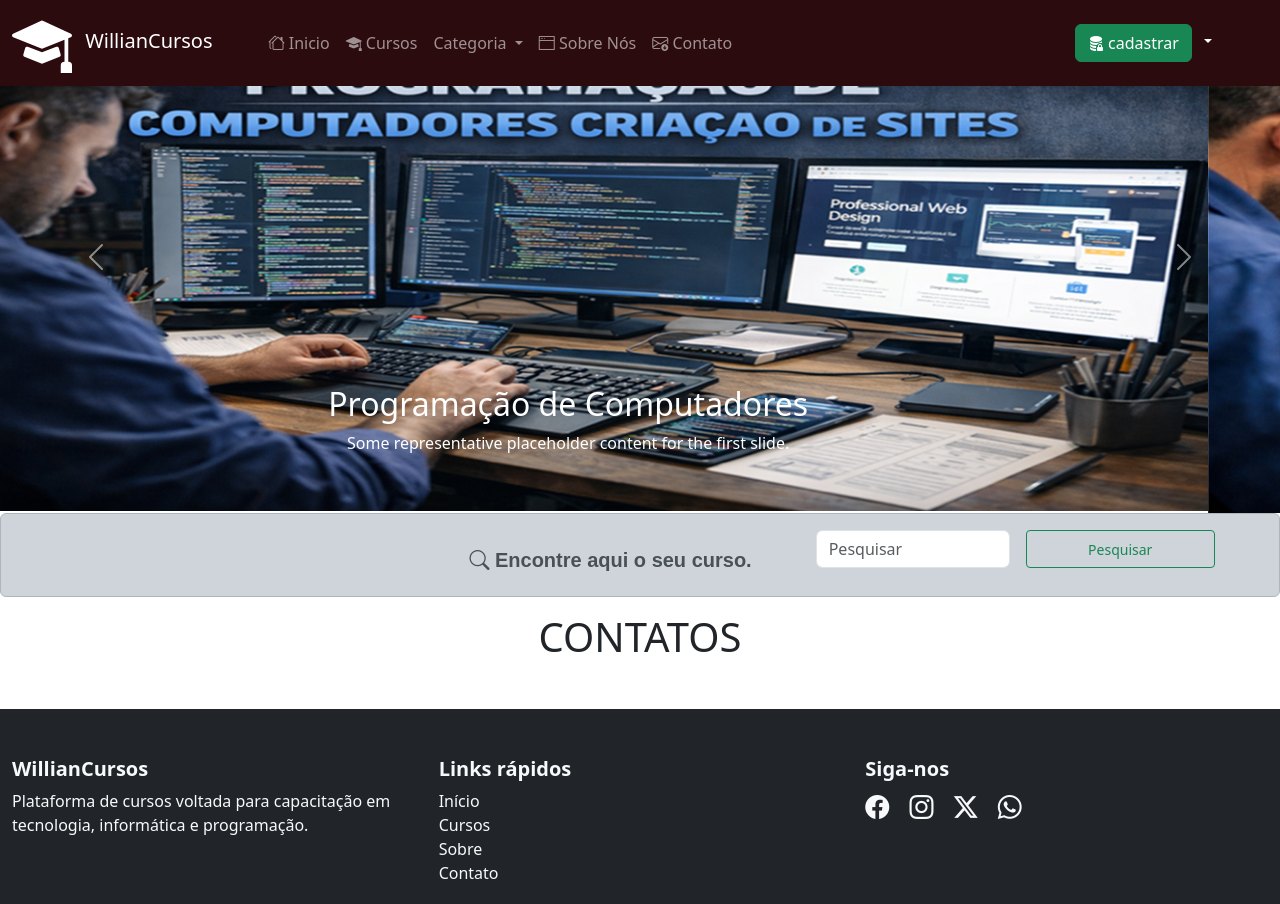
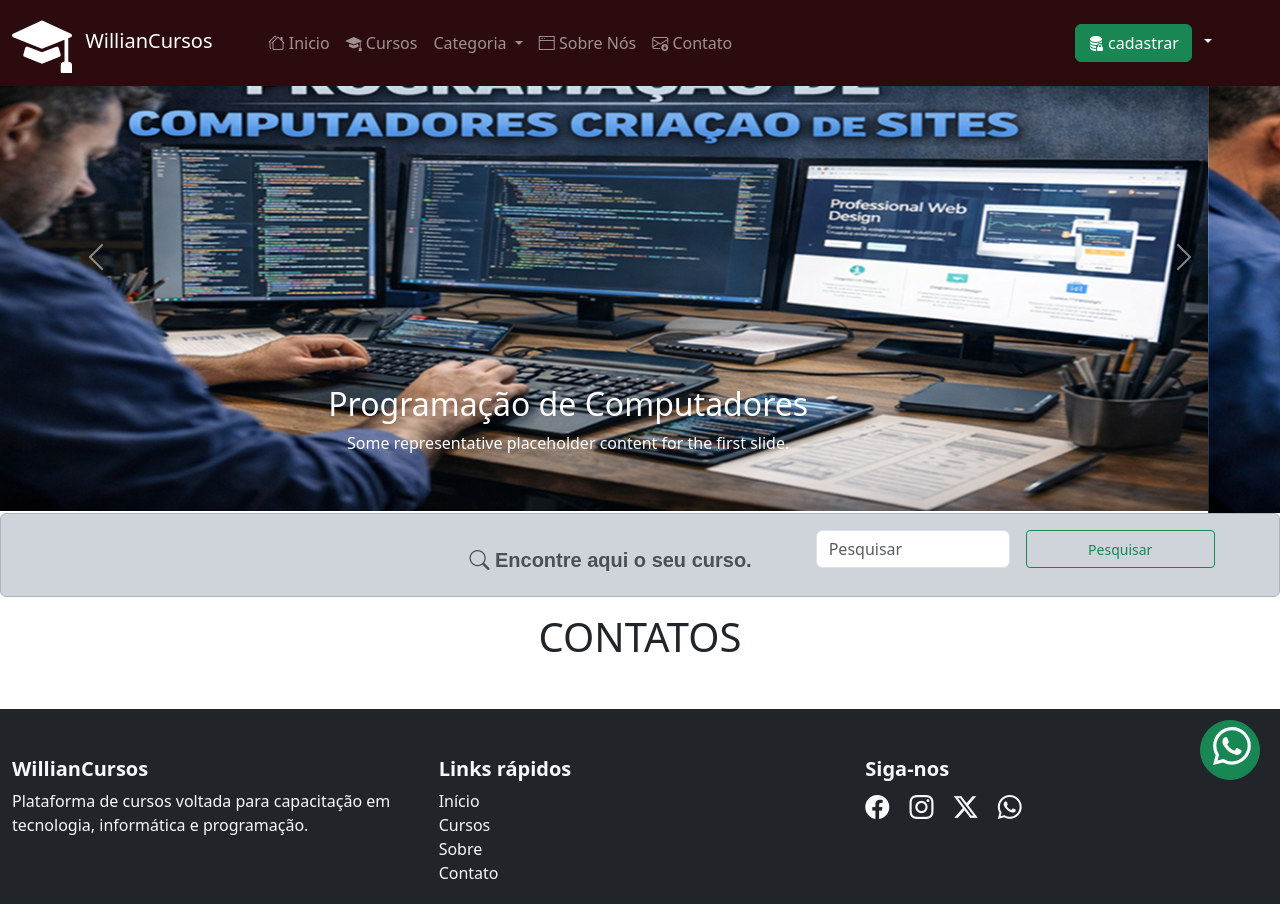
Before and after one commit to EvaneiWFreitas/projetoFrontEnd2, a website: page contatos.html in a window 1280 px wide. Shown: the top 904 px of the page. Drawn offline with nearby package versions, Linux system fonts and the light colour scheme.

Commit message:
Adding the WhatsApp button to all pages.(Adicionando o botão de whtsapp em todas as paginas)

```diff
--- a/contatos.html
+++ b/contatos.html
@@ -152,6 +152,15 @@
   <!-- ****************************************************************
      ******************* FINAL DA BARRA ALERT DE BUSCA *************-->
 
+     <!-- ********** ********* BOTÃO FLUTUANTE WTHSAPP  ***************** ********************* ********************************************-->
+  <a href="" class="btn btn-success floating-btn rounded-circle"><svg xmlns="http://www.w3.org/2000/svg" width="38"
+      height="38" fill="currentColor" class="bi bi-whatsapp" viewBox="0 0 16 16">
+      <path
+        d="M13.601 2.326A7.85 7.85 0 0 0 7.994 0C3.627 0 .068 3.558.064 7.926c0 1.399.366 2.76 1.057 3.965L0 16l4.204-1.102a7.9 7.9 0 0 0 3.79.965h.004c4.368 0 7.926-3.558 7.93-7.93A7.9 7.9 0 0 0 13.6 2.326zM7.994 14.521a6.6 6.6 0 0 1-3.356-.92l-.24-.144-2.494.654.666-2.433-.156-.251a6.56 6.56 0 0 1-1.007-3.505c0-3.626 2.957-6.584 6.591-6.584a6.56 6.56 0 0 1 4.66 1.931 6.56 6.56 0 0 1 1.928 4.66c-.004 3.639-2.961 6.592-6.592 6.592m3.615-4.934c-.197-.099-1.17-.578-1.353-.646-.182-.065-.315-.099-.445.099-.133.197-.513.646-.627.775-.114.133-.232.148-.43.05-.197-.1-.836-.308-1.592-.985-.59-.525-.985-1.175-1.103-1.372-.114-.198-.011-.304.088-.403.087-.088.197-.232.296-.346.1-.114.133-.198.198-.33.065-.134.034-.248-.015-.347-.05-.099-.445-1.076-.612-1.47-.16-.389-.323-.335-.445-.34-.114-.007-.247-.007-.38-.007a.73.73 0 0 0-.529.247c-.182.198-.691.677-.691 1.654s.71 1.916.81 2.049c.098.133 1.394 2.132 3.383 2.992.47.205.84.326 1.129.418.475.152.904.129 1.246.08.38-.058 1.171-.48 1.338-.943.164-.464.164-.86.114-.943-.049-.084-.182-.133-.38-.232" />
+    </svg> </a>
+
+     <!-- ********** ********* FINAL DO BOTÃO FLUTUANTE WTHSAPP  ******** ********************* ********************************************-->
+
   <h1 class="text-center">CONTATOS</h1>
 
   <!---- ********************* FOOTER *********************************************-->
```
Also changed, not shown: cursos.html (+9 -3 lines), index.html (+4 -2 lines), sobre.html (+10 -0 lines).
